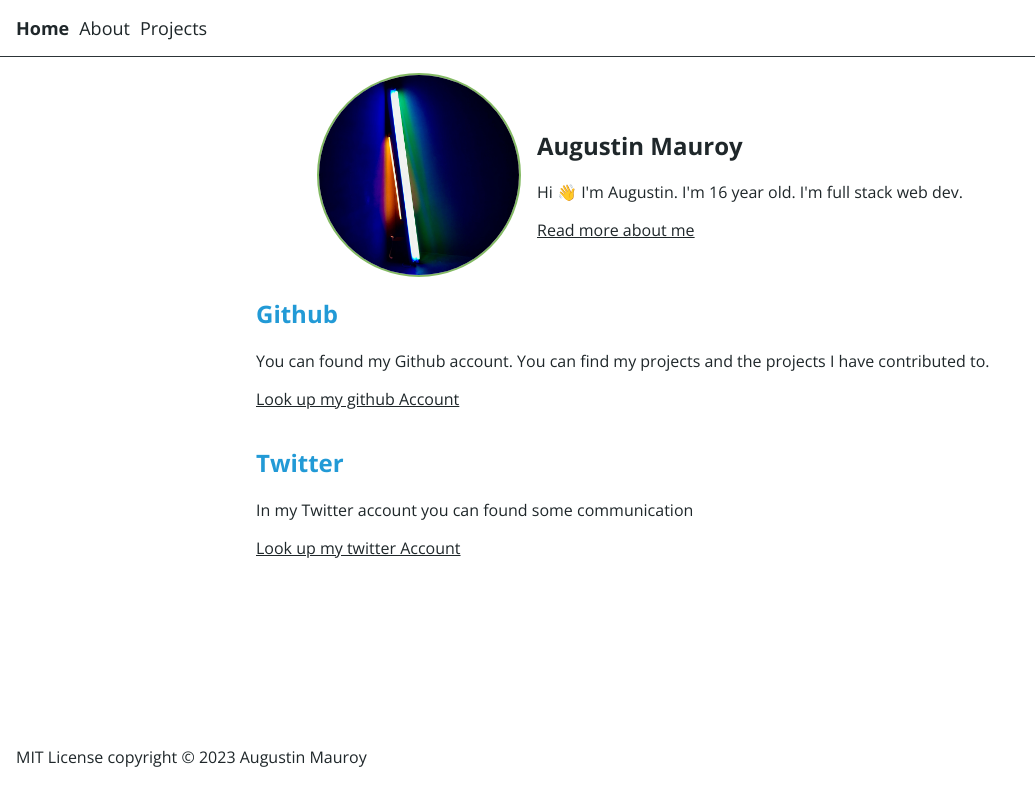
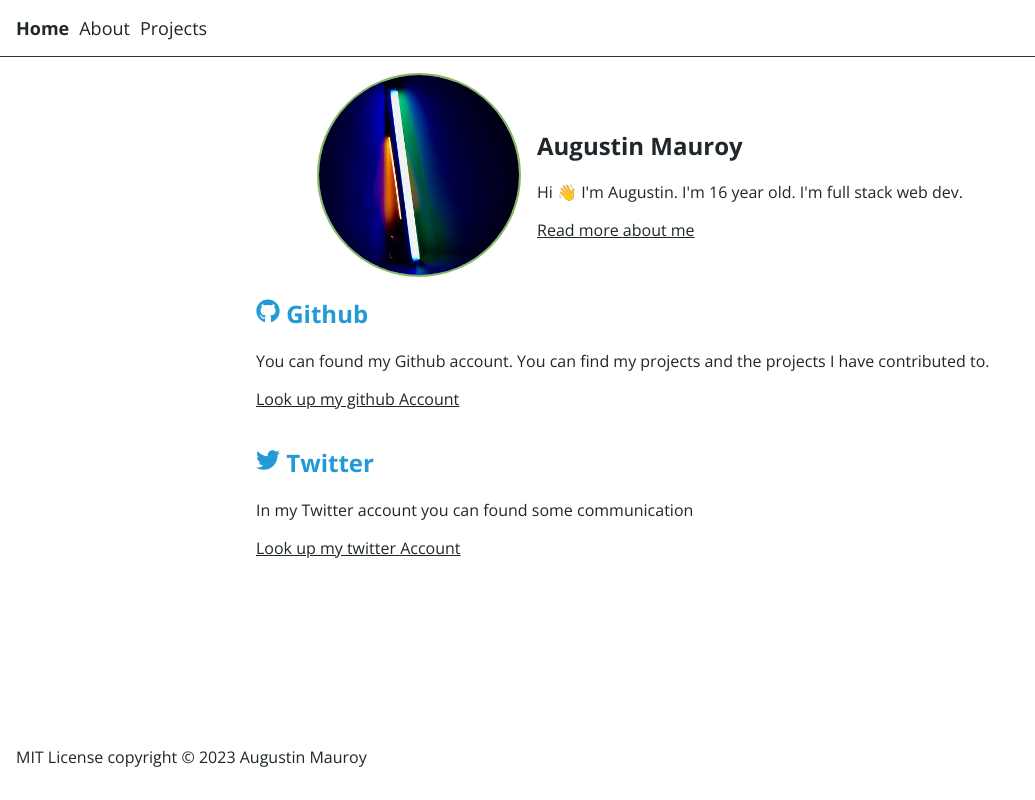
Before and after one commit to AugustinMauroy/augustinmauroy.github.io-old, a Next.js app: page / in a window 1280 px wide. Shown: the whole page, without its empty margins (0-1035 px from the left). Built offline with nearby package versions, Linux system fonts and the light colour scheme.

Commit message:
add something

```diff
--- a/package.json
+++ b/package.json
@@ -5,6 +5,7 @@
   "license": "MIT",
   "scripts": {
     "dev": "next",
+    "lint": "next lint",
     "build": "next build && next export"
   },
   "dependencies": {
@@ -14,12 +15,15 @@
     "@next/mdx": "^13.1.2",
     "next": "^13.1.6",
     "react": "^18.2.0",
-    "react-dom": "^18.2.0"
+    "react-dom": "^18.2.0",
+    "react-icons": "^4.7.1"
   },
   "devDependencies": {
     "@types/node": "^18.11.5",
     "@types/react": "18.0.26",
     "@types/react-dom": "^18.0.7",
+    "eslint": "8.34.0",
+    "eslint-config-next": "13.1.6",
     "typescript": "^4.8.4"
   }
 }
--- a/pages/_app.tsx
+++ b/pages/_app.tsx
@@ -15,7 +15,7 @@ export default function MyApp({ Component, pageProps }: AppProps) {
     return (
     <div className={font.className}>
         <Head>
-            <title>Augustin's Portfolio</title>
+            <title>Augustin&apos;s Portfolio</title>
             <link rel="icon" type="image/x-icon" href="logo.ico" />
             <link rel="icon" type="image/xml-svg" href="logo.svg" />
             <meta name="description" content="Augustin's Portfolio" />
--- a/pages/index.tsx
+++ b/pages/index.tsx
@@ -1,26 +1,28 @@
 import Link from 'next/link';
+import Image from 'next/image';
 import style from '../styles/index.module.css';
+import { FaGithub, FaTwitter } from 'react-icons/fa';
 
 export default function Home() {
   return (
   <>
   <article className={style.main}>
     <div className={style.presentation}>
-        <img src='me.jpeg'></img>
+        <Image src='/me.jpeg' alt='an profile picture' width={200} height={200}/>
         <div>
         <h1>Augustin Mauroy</h1>
-        <p>Hi 👋 I'm Augustin. I'm 16 year old. I'm full stack web dev.</p>
+        <p>Hi 👋 I&apos;m Augustin. I&apos;m 16 year old. I&apos;m full stack web dev.</p>
         <Link href='/about/'>Read more about me</Link>
         </div>
       </div>
       <div className={style.social}>
         <div>
-          <h2>Github</h2>
+          <h2><FaGithub /> Github</h2>
           <p>You can found my Github account. You can find my projects and the projects I have contributed to.</p>
           <Link href='https://github.com/augustinmauroy' target='_blank'>Look up my github Account</Link>
         </div>
         <div>
-          <h2>Twitter</h2>
+          <h2><FaTwitter /> Twitter</h2>
           <p>In my Twitter account you can found some communication</p>
           <Link href='https://twitter.com/_August1_' target='_blank'>Look up my twitter Account</Link>
         </div>
--- a/styles/index.module.css
+++ b/styles/index.module.css
@@ -7,8 +7,6 @@
 }
 .presentation img{
     border-radius: 50%;
-    width: 200px;
-    height: 200px;
     border: solid 2px var(--brand4);
 }
 .social{
```
Also changed, not shown: .eslintrc.json (added), 1 other file (tests, documents, lock files or other folders).
